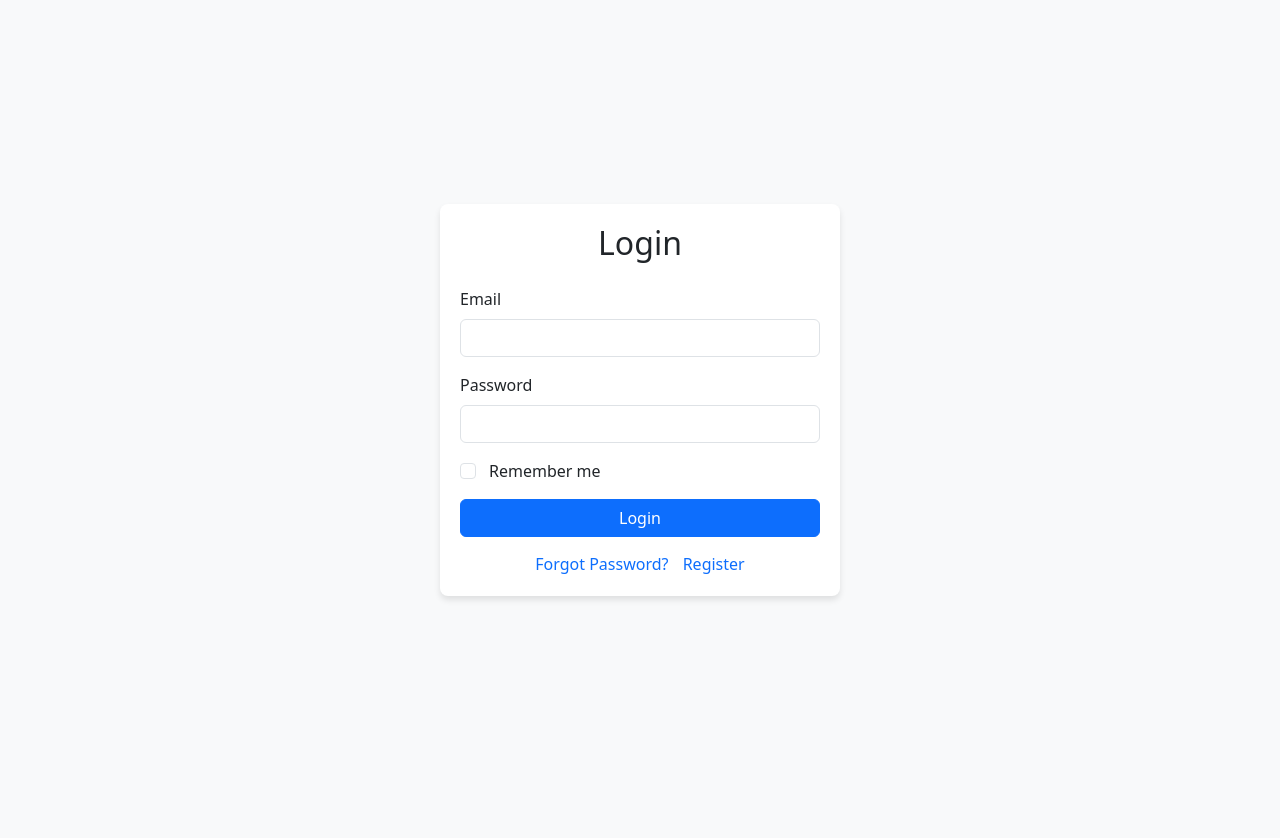
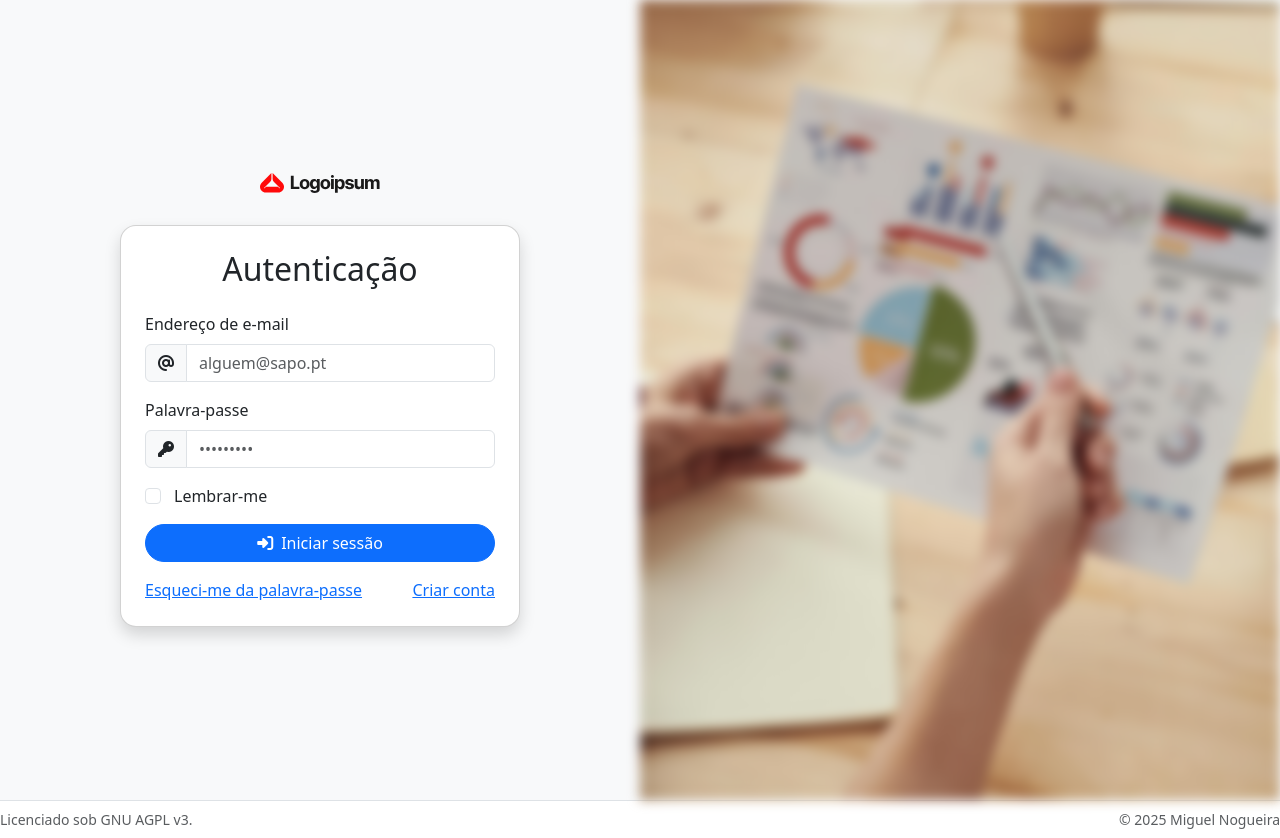
Before and after one commit to miguel456/taskmanager, a PHP site: page /login.php in a window 1280 px wide. Before the commit the page ends 600 px from the top, so only its background shows below. Run offline with PHP 8.4, Linux system fonts and the light colour scheme; some libraries are stand-ins or nearby versions.

Commit message:
feat: modernize login page with better design

```diff
--- /dev/null
+++ b/assets/css/authlogin.css
@@ -0,0 +1,39 @@
+html, body {
+    height: 100%;
+    margin: 0;
+    padding: 0;
+}
+
+body {
+    height: 100vh;
+    background-color: #f8f9fa;
+    margin: 0;
+}
+
+.container-fluid, .row {
+    margin: 0 !important;
+    padding: 0 !important;
+}
+
+.login-container {
+    max-width: 400px;
+    width: 100%;
+    padding: 20px;
+    background: #fff;
+    border-radius: 8px;
+    box-shadow: 0 4px 6px rgba(0, 0, 0, 0.1);
+}
+
+.form-check-label {
+    margin-left: 5px;
+}
+
+.links {
+    margin-top: 15px;
+    text-align: center;
+}
+
+.links a {
+    margin: 0 5px;
+    text-decoration: none;
+}
--- a/config/navbar-menu.pt.json
+++ b/config/navbar-menu.pt.json
@@ -5,7 +5,8 @@
       "tasks": "Gestão de tarefas",
       "dashboard": "Visão geral",
       "statuses": "Gestão de estados",
-      "profile": "Perfil"
+      "profile": "Perfil",
+      "login.php": "Autenticação"
     },
     "default": "Sem título"
   }
--- a/layout/head.php
+++ b/layout/head.php
@@ -12,6 +12,9 @@
         <link rel="stylesheet" href="/assets/css/task-status.css">
     <?php endif; ?>
 
+    <?php if(str_contains($_SERVER['REQUEST_URI'], 'login.php')): ?>
+    <link rel="stylesheet" href="/assets/css/authlogin.css">
+    <?php endif; ?>
 
     <?php if(str_contains($_SERVER['REQUEST_URI'], 'profile.php')): ?>
         <link rel="stylesheet" href="/assets/css/profile.css">
--- /dev/null
+++ b/layout/standalone-scripts.php
@@ -0,0 +1,5 @@
+<script src="https://cdn.jsdelivr.net/npm/sweetalert2@11"></script>
+<script src="https://kit.fontawesome.com/2f2450d84f.js" crossorigin="anonymous"></script>
+<script src="https://unpkg.com/@popperjs/core@2/dist/umd/popper.min.js"></script>
+<script src="https://unpkg.com/tippy.js@6/dist/tippy-bundle.umd.js"></script>
+<script src="https://cdn.jsdelivr.net/npm/bootstrap@5.3.6/dist/js/bootstrap.bundle.min.js" integrity="sha384-j1CDi7MgGQ12Z7Qab0qlWQ/Qqz24Gc6BM0thvEMVjHnfYGF0rmFCozFSxQBxwHKO" crossorigin="anonymous"></script>
--- a/login.php
+++ b/login.php
@@ -1,78 +1,95 @@
 <?php
 require_once realpath(__DIR__ . '/app/bootstrap.php');
-?>
-<!DOCTYPE html>
-<html lang="en">
-<head>
-    <meta charset="UTF-8">
-    <meta name="viewport" content="width=device-width, initial-scale=1.0">
-    <title>Login</title>
-    <link href="https://cdn.jsdelivr.net/npm/bootstrap@5.3.0/dist/css/bootstrap.min.css" rel="stylesheet">
-    <style>
-        body {
-            display: flex;
-            justify-content: center;
-            align-items: center;
-            height: 100vh;
-            background-color: #f8f9fa;
-            margin: 0;
-        }
-        .login-container {
-            max-width: 400px;
-            width: 100%;
-            padding: 20px;
-            background: #fff;
-            border-radius: 8px;
-            box-shadow: 0 4px 6px rgba(0, 0, 0, 0.1);
-        }
-        .form-check-label {
-            margin-left: 5px;
-        }
-        .links {
-            margin-top: 15px;
-            text-align: center;
-        }
-        .links a {
-            margin: 0 5px;
-            text-decoration: none;
-        }
-    </style>
-</head>
-<body>
-<div class="login-container">
-    <h2 class="text-center mb-4">Login</h2>
-    <form action="auth/authenticate.php" method="POST" novalidate>
-        <div class="mb-3">
-            <label for="email" class="form-label">Email</label>
-            <input type="email" class="form-control" id="email" name="email" required>
-            <div class="invalid-feedback">Please enter a valid email address.</div>
-        </div>
-        <div class="mb-3">
-            <label for="password" class="form-label">Password</label>
-            <input type="password" class="form-control" id="password" name="password" required>
-            <div class="invalid-feedback">Please enter your password.</div>
-        </div>
-        <div class="mb-3 form-check">
-            <input type="checkbox" class="form-check-input" id="remember" name="remember">
-            <label class="form-check-label" for="remember">Remember me</label>
-        </div>
-        <button type="submit" class="btn btn-primary w-100">Login</button>
-        <div class="links">
-            <a href="auth/forgot-password.php">Forgot Password?</a>
-            <a href="/registo.php">Register</a>
-        </div>
-    </form>
-</div>
-<script src="https://cdn.jsdelivr.net/npm/bootstrap@5.3.0/dist/js/bootstrap.bundle.min.js"></script>
-<script src="https://cdn.jsdelivr.net/npm/sweetalert2@11"></script>
-<?php
-include 'error/flash-messages.php';
 
 if (is_logged_in()) {
     response('/dashboard/index.php');
     die;
 }
+?>
+<!DOCTYPE html>
+<html lang="en">
+<?php include_once 'layout/head.php' ?>
+<body class="bg-light" style="min-height: 100vh; display: flex; flex-direction: column;">
 
+<div class="container-fluid flex-grow-1 d-flex align-items-center justify-content-center" style="min-height: 100vh;">
+    <div class="row w-100" style="min-height: 80vh;">
+        <div class="col-md-6 d-flex align-items-center justify-content-center">
+            <div class="w-100" style="max-width: 400px;">
+                <div class="text-center mb-4">
+                    <img src="/img/logo.svg" alt="Logo" style="max-width: 120px;" class="mb-2">
+                </div>
+                <div class="card shadow rounded-4">
+                    <div class="card-body p-4">
+                        <h2 class="text-center mb-4">Autenticação</h2>
+                        <?php
+                        $messages = pull_messages();
+                        if (!empty($messages)):
+                            foreach ($messages as $msg):
+                                $alertType = match ($msg['type']) {
+                                    'success' => 'success',
+                                    'error'   => 'danger',
+                                    'info'    => 'info',
+                                    default   => 'secondary'
+                                };
+                                ?>
+                                <div class="alert alert-<?= $alertType ?> alert-dismissible fade show" role="alert">
+                                    <?php if (!empty($msg['title'])): ?>
+                                        <i class="fa-solid <?= ($alertType == 'danger') ? 'fa-triangle-exclamation' : 'fa-circle-info' ?>"></i><strong> <?= htmlspecialchars($msg['title']) ?></strong><br>
+                                    <?php endif; ?>
+                                    <?= nl2br(htmlspecialchars($msg['body'])) ?>
+                                    <button type="button" class="btn-close" data-bs-dismiss="alert" aria-label="Close"></button>
+                                </div>
+                            <?php
+                            endforeach;
+                        endif;
+                        ?>
+                        <form action="auth/authenticate.php" method="POST" novalidate>
+                            <div class="mb-3">
+                                <label for="email" class="form-label">Endereço de e-mail</label>
+                                <div class="input-group">
+                                    <span class="input-group-text"><i class="fa-solid fa-at"></i></span>
+                                    <input type="email" class="form-control" id="email" name="email" placeholder="alguem@sapo.pt" required>
+                                </div>
+                                <div class="invalid-feedback">Introduza o seu endereço de e-mail.</div>
+                            </div>
+                            <div class="mb-3">
+                                <label for="password" class="form-label">Palavra-passe</label>
+                                <div class="input-group">
+                                    <span class="input-group-text"><i class="fa-solid fa-key"></i></span>
+                                    <input type="password" class="form-control" id="password" name="password" placeholder="•••••••••" required>
+                                </div>
+                                <div class="invalid-feedback">Introduza a sua palavra-passe.</div>
+                            </div>
+                            <div class="mb-3 form-check">
+                                <input type="checkbox" class="form-check-input" id="remember" name="remember">
+                                <label class="form-check-label" for="remember">Lembrar-me</label>
+                            </div>
+                            <button type="submit" class="btn btn-primary w-100 rounded-pill">
+                                <i class="fa fa-sign-in-alt me-2"></i>Iniciar sessão
+                            </button>
+                            <div class="d-flex justify-content-between mt-3">
+                                <a href="auth/forgot-password.php">Esqueci-me da palavra-passe</a>
+                                <a href="/registo.php">Criar conta</a>
+                            </div>
+                        </form>
+                    </div>
+                </div>
+            </div>
+        </div>
+        <div class="col-md-6 d-none d-md-block p-0">
+            <div style="background: url('/img/auth/auth-vertical-banner.jpg') center center/cover no-repeat; height: 100vh; width: 100%; filter: blur(6px)"></div>
+        </div>
+    </div>
+</div>
+
+<footer class="bg-white border-top py-2 mt-auto w-100">
+    <div class="container-fluid d-flex justify-content-between align-items-center">
+        <span class="text-muted small">Licenciado sob GNU AGPL v3.</span>
+        <span class="ml-3 text-muted small ms-auto">&copy; <?= date('Y') ?> Miguel Nogueira</span>
+    </div>
+</footer>
+<?php
+include_once 'layout/standalone-scripts.php';
 ?>
 </body>
 </html>
```
Also changed, not shown: img/auth/auth-vertical-banner.jpg (added), img/logo.svg (added).
